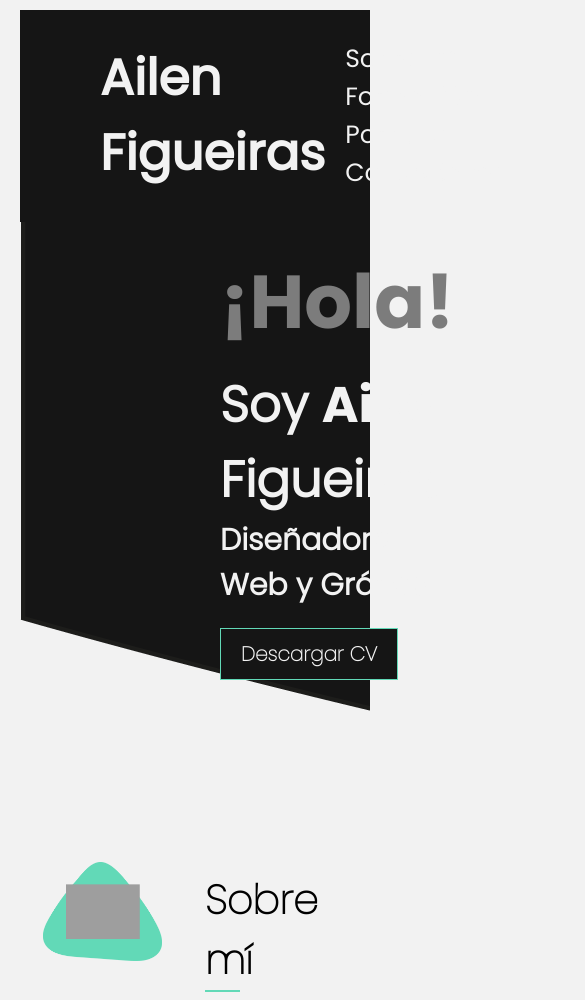
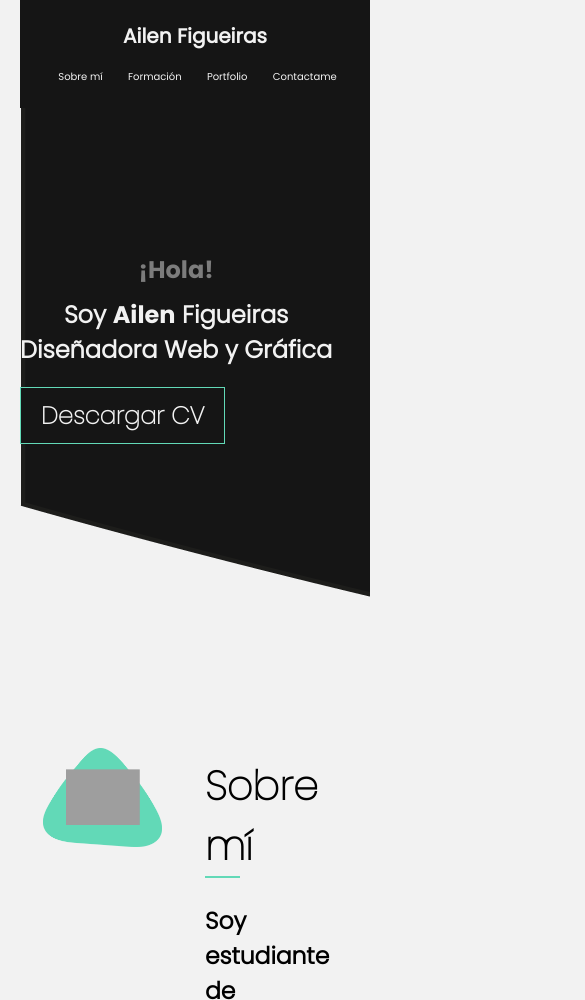
Before and after one commit to ailenfigueiras7/ailen-39385, a website: page index.html in a window 390 px wide. Shown: the top 1000 px of the page, 585 px wide, since content can reach past the window. Drawn offline with Linux system fonts and the light colour scheme; grey boxes are pictures that could not be loaded.

Commit message:
responsive

```diff
--- a/index.html
+++ b/index.html
@@ -96,7 +96,7 @@
         <section class="form">
             <div>
                 <p>
-                    Contactame para hacer realidad tus sueños
+                    Contactame para hacer realidad tus sueños.
                 </p>
             </div>
             <div>
--- a/scss/style.scss
+++ b/scss/style.scss
@@ -80,6 +80,70 @@ header {
             }
         }
     }
+
+    /* barra de navegación responsive */
+    @media (max-width: 1024px) {
+        .barra {
+            a {
+                font-size: 18px;
+                gap: 5%;
+            }
+        }
+    }
+
+    @media (max-width: 768px) {
+        .barra {
+            padding: 20px;
+            margin-top: 5px;
+
+            a {
+                margin-left: 5px;
+                font-size: 16px;
+            }
+        }
+    }
+
+    @media (max-width: 425px) {
+        .barra {
+            padding: 15px;
+            margin-top: 0;
+            display: flex;
+            flex-direction: column;
+            align-items: center;
+            justify-content: center;
+            flex-wrap: wrap;
+
+            a {
+                margin: 2% auto;
+                font-size: 10px;
+            }
+
+            nav {
+                display: flex;
+                flex-direction: column;
+                align-items: center;
+                margin-left: -15px;
+
+                ul {
+                    display: flex;
+                    flex-direction: column;
+                    list-style: none;
+                    margin: 0;
+                    padding: 0;
+
+                    li {
+                        margin-bottom: 5px;
+                    }
+
+                    a {
+                        text-decoration: none;
+                        color: #F2F2F2;
+                        font-size: 10px;
+                    }
+                }
+            }
+        }
+    }
 }
 
 /* Inicio - Index */
@@ -90,20 +154,20 @@ header {
     background: url('../assets/img/fondo-index.png');
     background-repeat: no-repeat;
     color: #F2F2F2;
-    font-size: 30px;
+    font-size: 2rem;
     font-family: poppinslight;
     margin-top: -10px;
 
     h2 {
         color: #7C7C7C;
         font-family: poppinsbold, sans-serif;
-        font-size: 75px;
+        font-size: 4.5rem;
         margin: -150px 0px 10px 200px;
     }
 
     h3 {
         margin-left: 200px;
-        font-size: 50px;
+        font-size: 3rem;
     }
 
     h3 span {
@@ -125,7 +189,7 @@ header {
         padding: 5px 10px;
         margin-left: 200px;
         background-color: #151515;
-        font-size: 20px;
+        font-size: 1.5rem;
         color: #F2F2F2;
         text-decoration: none;
         padding: 10px 20px;
@@ -141,6 +205,68 @@ header {
             max-width: 400px;
             height: auto;
             margin-left: 200px;
+        }
+    }
+
+    /* Inicio - Index  Responsive */
+    @media (max-width: 1440px) {
+
+        h2,
+        h3,
+        h4,
+        h5 a,
+        >div:last-child img {
+            margin-left: 200px;
+        }
+    }
+
+    @media (max-width: 1024px) {
+
+        h2,
+        h3,
+        h4,
+        h5 a {
+            margin-left: auto;
+            margin-right: auto;
+            text-align: center;
+        }
+
+        >div:last-child img {
+            display: none;
+        }
+    }
+
+
+    @media (max-width: 768px) {
+
+        h2,
+        h3,
+        h4,
+        h5 a {
+            text-align: center;
+            margin-left: auto;
+            margin-right: auto;
+        }
+
+        >div:last-child {
+            display: none;
+        }
+    }
+
+    @media (max-width: 425px) {
+
+        h2,
+        h3,
+        h4,
+        h5 a {
+            text-align: center;
+            margin-left: auto;
+            margin-right: auto;
+            font-size: 1.5rem;
+        }
+
+        >div:last-child {
+            display: none;
         }
     }
 }
@@ -447,7 +573,6 @@ header {
             text-decoration: underline;
         }
     }
-
 }
 
 /* Formación - HTML 2 */
@@ -574,7 +699,7 @@ header {
             h5 {
                 margin-bottom: 5px;
 
-                span.italic{
+                span.italic {
                     font-family: poppinsitalic;
                 }
             }
@@ -596,7 +721,7 @@ header {
             h5 {
                 margin-bottom: 5px;
 
-                span.italic{
+                span.italic {
                     font-family: poppinsitalic;
                 }
             }
@@ -617,4 +742,27 @@ footer {
     height: 60px;
     background-color: #151515;
     gap: 15px;
+
+    a img {
+        transition: transform 0.3s ease;
+
+        &:hover {
+            transform: scale(1.2);
+        }
+    }
 }
+
+/* Footer responsive */
+@media (max-width: 768px) {
+    a img {
+        width: 30px;
+        height: auto;
+    }
+}
+
+@media (max-width: 425px) {
+    a img {
+        width: 20px;
+        height: auto;
+    }
+}
```
Also changed, not shown: pages/sobremi.html (+2 -2 lines), css/style.css.
